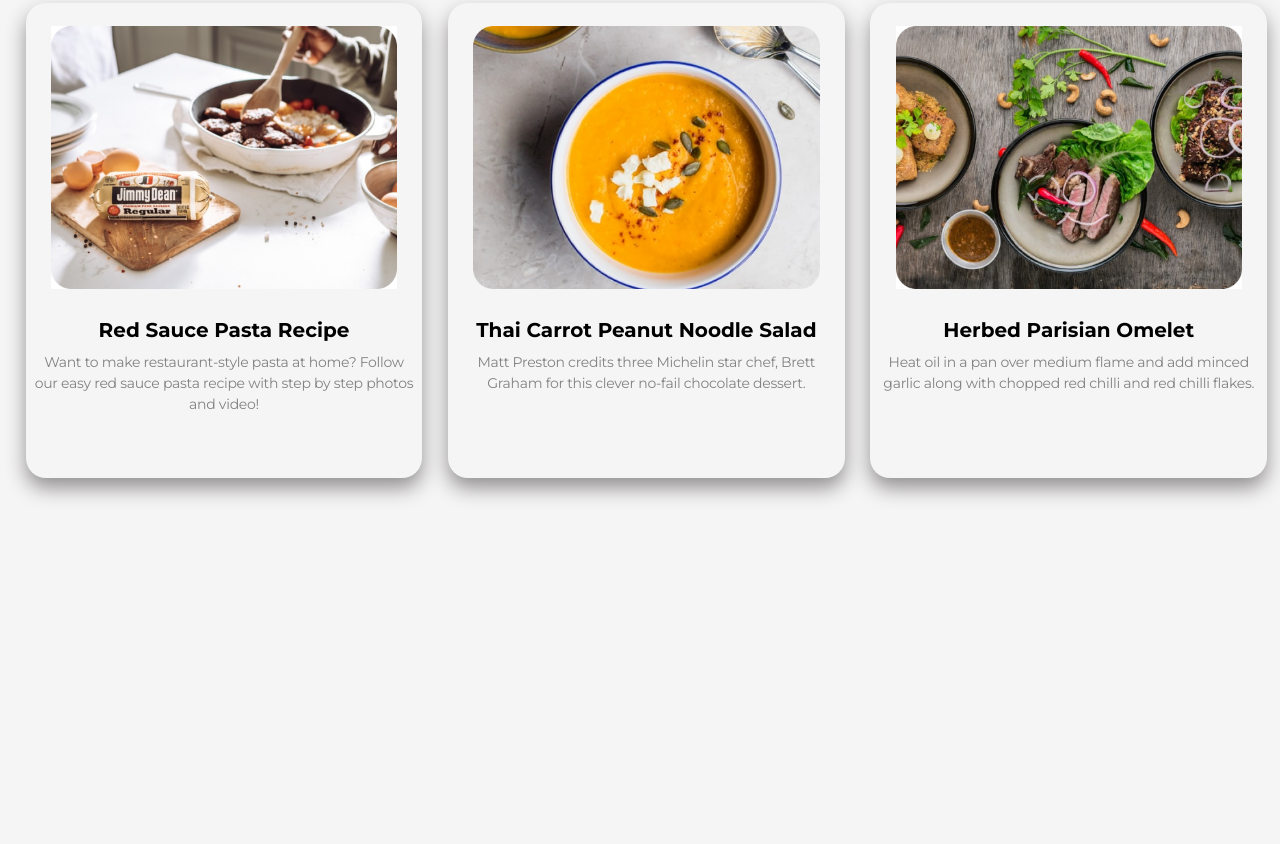
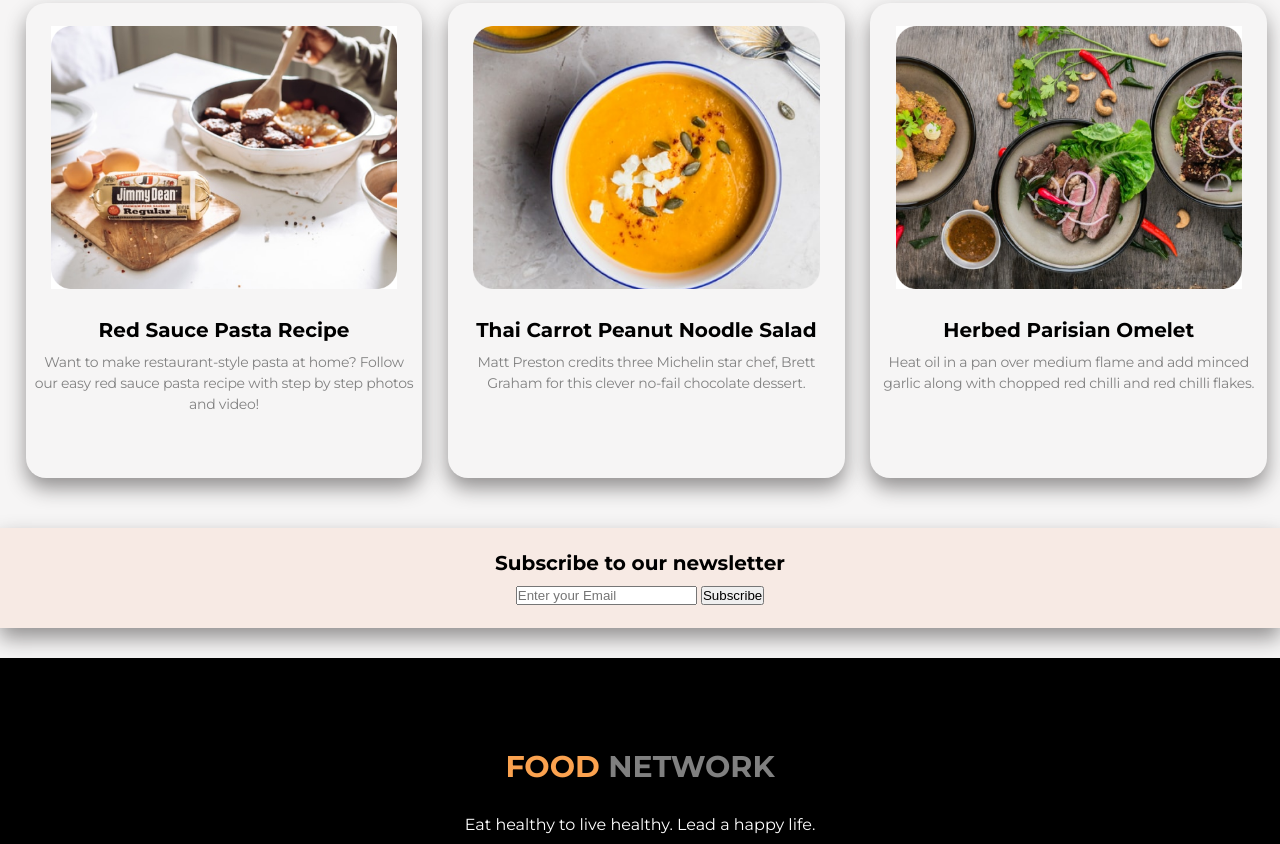
Before and after one commit to obaidurx/food-network, a plain HTML site: page index.html in a window 1280 px wide. Shown: the part 1177-2021 px from the top of the page. Before the commit the page ends 1695 px from the top, so only its background shows below. Drawn offline with Linux system fonts and the light colour scheme.

Commit message:
Alhamdulillah . project is completed

```diff
--- a/index.html
+++ b/index.html
@@ -86,8 +86,20 @@
 
              </div>
         </div>
-
     </section>
+    <!-- mail notifications section -->
+    <section class="mail-notifications">
+        <div class="subscribe">
+            <h3>Subscribe to our newsletter</h3>
+            <input type="email" placeholder="Enter your Email">
+            <button type="submit" class="sub">Subscribe</button>
+        </div>
+    </section>
+    <!-- footer section -->
+    <footer>
+        <h2><span class="color">FOOD</span> NETWORK</h2>
+        <p>Eat healthy to live healthy. Lead a happy life.</p>
+    </footer>
 </body>
 
 </html>
--- a/style.css
+++ b/style.css
@@ -31,7 +31,7 @@
     width: 100%;
     height: 100%;
     display: flex;
-    /* margin: 30px; */
+
 
   }
 
@@ -104,3 +104,19 @@
     width: 90%;
     margin-bottom: 25px;
 }
+.mail-notifications{
+  text-align: center;
+  margin-top: 10px;
+  margin-bottom: 30px;
+  box-shadow: 0px 10px 20px #929090;
+  padding: 23px 6px;
+  background-color: #F7EAE4;
+
+}
+footer{
+  padding: 10px;
+  margin-top: 20px;
+  color:#fff;
+  background-color:#000;
+  text-align: center;
+}
```
